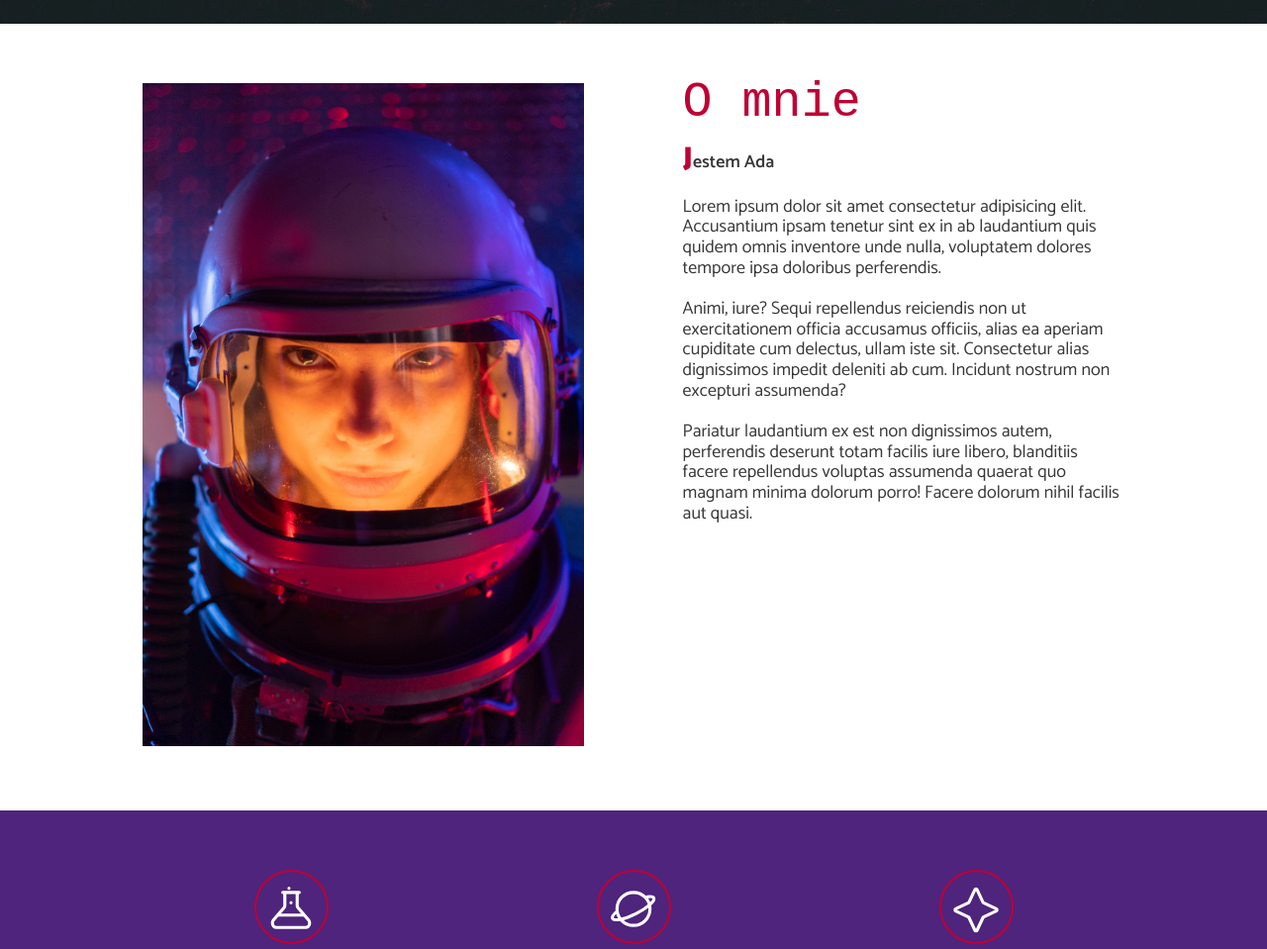
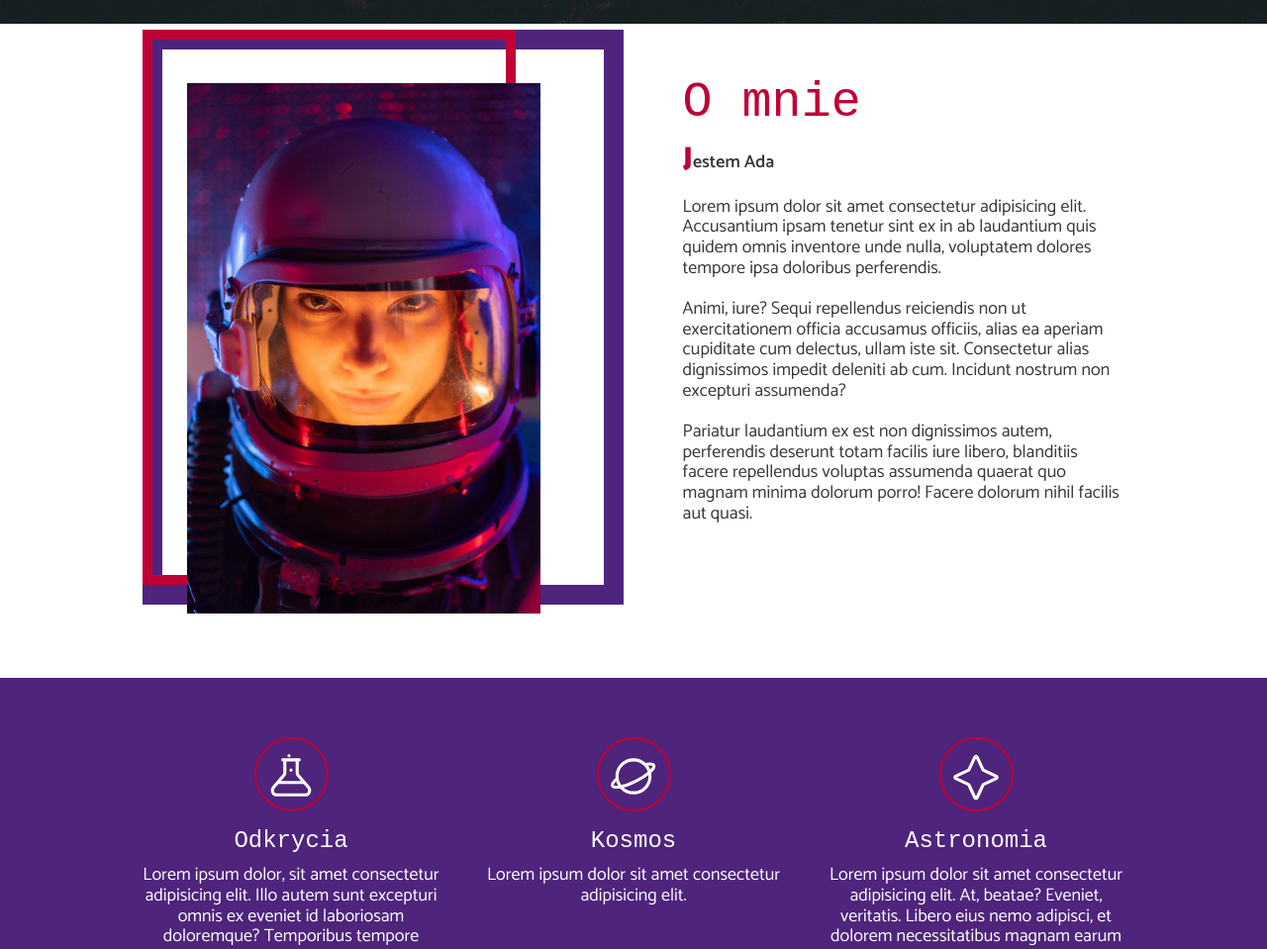
Before and after one commit to annaojdana/CHF-projekt-strony, a plain HTML site: page index.html in a window 1280 px wide. Shown: the part 776-1735 px from the top of the page at 99% size. Drawn offline with Linux system fonts and the light colour scheme.

Commit message:
changes: add before and after to section about

```diff
--- a/index.html
+++ b/index.html
@@ -121,7 +121,9 @@
       <section id="about">
         <div class="container about-wraper">
           <div class="about-column-left">
-            <img src="images/female-astronaut.jpg" alt="Astonautka" />
+            <div class="img">
+              <img src="images/female-astronaut.jpg" alt="Astonautka" />
+            </div>
           </div>
           <div class="about-column-right">
             <h2>O mnie</h2>
--- a/style/main.css
+++ b/style/main.css
@@ -164,6 +164,38 @@ nav {
   max-width: 45%;
 }
 
+/* Stylownie zdjęcia */
+
+.about-column-left {
+  position: relative;
+}
+.about-column-left .img {
+  width: 80%;
+
+  margin: 0 auto;
+  z-index: 2;
+}
+.about-column-left::after {
+  content: "";
+  position: absolute;
+  top: -10%;
+  left: 0%;
+  border: 20px solid #4f247c;
+  width: 100%;
+  height: 100%;
+  z-index: -2;
+}
+
+.about-column-left::before {
+  content: "";
+  position: absolute;
+  top: -10%;
+  left: 0%;
+border: 10px solid #bf0034;
+  width: 80%;
+  height: 100%;
+  z-index: -1;
+}
 /* stylowanie sekcji about - kolumny prawej */
 
 .about-column-right h2 {
```
